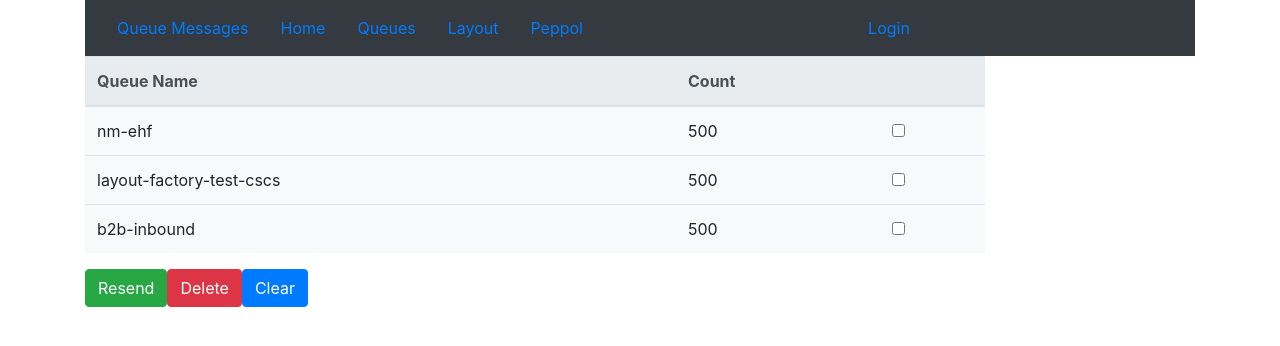
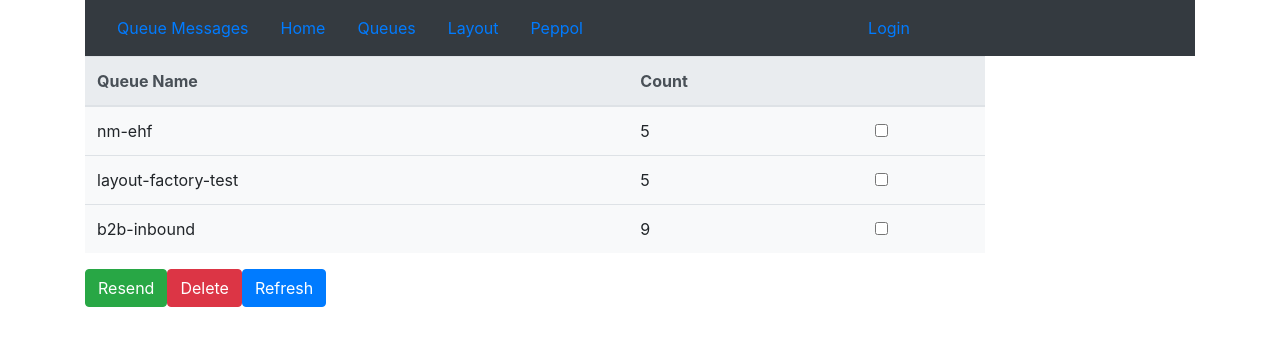
Before and after one commit to DineshNO/queue-messages, an Angular app: page /queues in a window 1280 px wide. Shown: the top 346 px of the page. Built offline with nearby package versions, Linux system fonts and the light colour scheme.

Commit message:
form changes added

```diff
--- a/src/app/queue-list/queue-list.component.html
+++ b/src/app/queue-list/queue-list.component.html
@@ -1,7 +1,8 @@
 <div class="container-fluid">
     <div class="row  justify-content-start">
         <div class="col-xs-10">
-            <table class="table bg-light" style="width: 900px;">
+            <form name="queueForm" [formGroup]="queueForm" novalidate (ngSubmit)="onSubmit()">
+                <table formArrayName="queueArray" class="table bg-light" style="width: 900px;">
                     <thead class="thead-light">
                         <tr>
                             <th scope="col">Queue Name</th>
@@ -10,21 +11,24 @@
                         </tr>
                     </thead>
                     <tbody>
-                    <tr *ngFor="let queue of queues">
-                        <td><a style="cursor: pointer">{{queue}}</a></td>
-                        <td>500</td>
-                        <td>
-                            <div>
-                                <input type="checkbox" style="align-content: center;">
-                            </div>
-                        </td>
+                        <tr [formGroupName]="i"
+                            *ngFor="let queueControl of queueForm['controls'].queueArray['controls'];
+                                        let queue of queues;
+                                        let i = index">
+                            <td>{{queue.name}}</td>
+                            <td>{{queue.count}}</td>
+                            <td><input formControlName="selected" type="checkbox" style="align-content: center;"></td>
                         </tr>
+
                     </tbody>
                 </table>
-        </div>
                 <div class="col-xs-12">
                     <button class="btn btn-success" type="submit">Resend</button>
                     <button class="btn btn-danger" type="button">Delete</button>
-            <button class="btn btn-primary" type="button">Clear</button>
+                    <button class="btn btn-primary" type="button" (click)="onRefresh()">Refresh</button>
+                </div>
+            </form>
+        </div>
+
     </div>
 </div>
--- a/src/app/queue-list/queue-list.component.ts
+++ b/src/app/queue-list/queue-list.component.ts
@@ -1,5 +1,7 @@
 import { Component, OnInit } from '@angular/core';
-import { FormArray, FormControl, FormGroup, Validators } from '@angular/forms';
+import { FormArray, FormBuilder, FormGroup } from '@angular/forms';
+import { QueueServiceService } from '../shared/queue-service.service';
+import { Queue } from '../shared/queue.model';
 
 @Component({
   selector: 'app-queue-list',
@@ -8,30 +10,56 @@ import { FormArray, FormControl, FormGroup, Validators } from '@angular/forms';
 })
 export class QueueListComponent implements OnInit {
 
-  public queues: String[] = [
-    'nm-ehf',
-    'layout-factory-test-cscs',
-    'b2b-inbound'
+  constructor(private fb: FormBuilder,
+              private queueService: QueueServiceService) { }
+
+  queueForm: FormGroup;
+  queueList : string[];
+
+  public queues: Queue[] = [
+    new Queue('nm-ehf', 5, false),
+    new Queue('layout-factory-test', 5, false),
+    new Queue('b2b-inbound', 9, false)
   ];
 
-  queueForm: FormGroup;
-
   ngOnInit(): void {
-    this.initForm();
+    // this.queueService.getErrorQueueList()
+    //     .subscribe(queues => this.queues = queues );
+    this.initForm()
   }
 
-  private initForm() {
-    let queueName = '';
-    let count = 0;
-    let selected = new FormArray([]);
-    this.queueForm = new FormGroup({
-      'name': new FormControl(queueName, Validators.required),
-      'count': new FormControl(count, Validators.required),
-      'selected': new FormControl(selected, Validators.required)
-    })
+  onSubmit() {
+    console.log("Values",this.queueForm.value.queueArray);
+    this.queueList=[];
+    this.queueForm.value.queueArray
+        .filter(queue => queue.selected)
+        .forEach(queue => this.queueList.push(queue.name));
   }
 
-  submit(){
-    console.log(this.queueForm);
+  onRefresh(){
+    this.queueService.getErrorQueueList()
+        .subscribe(queues => this.queues = queues );
+  }
+
+  initForm(){
+    this.queueForm = this.fb.group({
+      queueArray: this.fb.array([])
+    });
+    this.initQueues(this.queues);
+  }
+  initQueues(queues) {
+    const control = <FormArray>this.queueForm.controls['queueArray'];
+    this.queues.forEach(x => {
+      control.push(this.initQ(x));
+    });
+  }
+
+  initQ(q?: Queue): FormGroup {
+
+    return this.fb.group({
+      name: q.name,
+      count: q.count,
+      selected: q.selected
+    });
   }
 }
--- /dev/null
+++ b/src/app/shared/queue-service.service.ts
@@ -0,0 +1,17 @@
+import { Injectable } from '@angular/core';
+import { HttpClient, HttpRequest } from '@angular/common/http';
+import { Queue } from './queue.model';
+
+@Injectable({
+  providedIn: 'root'
+})
+export class QueueServiceService {
+
+  constructor( private httpClient: HttpClient) { }
+
+  uri : string = 'http://localhost:9090/'
+
+  getErrorQueueList(){
+    return this.httpClient.get<Queue[]>('https://ng-recipe-book-online.firebaseio.com/recipes.json');
+  }
+}
--- /dev/null
+++ b/src/app/shared/queue.model.ts
@@ -0,0 +1,3 @@
+export class Queue {
+    constructor(public name: string, public count: number, public selected: boolean) { }
+}
--- a/src/index.html
+++ b/src/index.html
@@ -8,6 +8,6 @@
   <link rel="icon" type="image/x-icon" href="favicon.ico">
 </head>
 <body>
-  <app-root></app-root>
+  <app-root>Loading....</app-root>
 </body>
 </html>
```
Also changed, not shown: src/app/app.module.ts (+5 -2 lines). Lines whose indentation alone changed are shown as unchanged.
